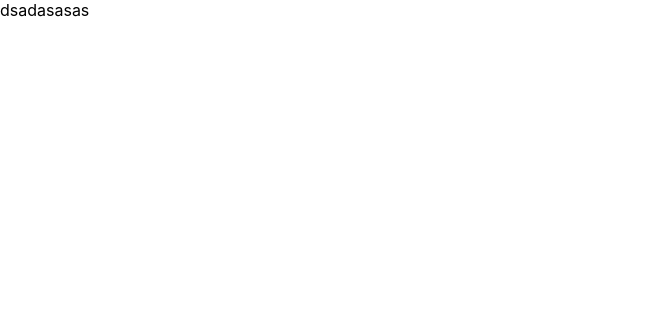
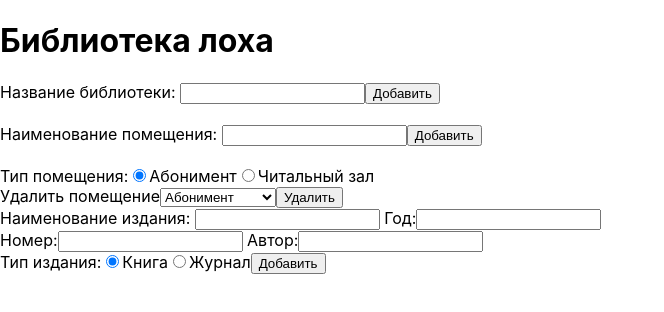
Before and after one commit to Shveder/LR3_VLADIMIR_REACT, a React (Create React App) app: page / in a window 1280 px wide. Shown: the top 312 px of the page, without its empty margins (0-664 px from the left). Built offline with nearby package versions, Linux system fonts and the light colour scheme.

Commit message:
add library template

```diff
--- /dev/null
+++ b/src/Components/MainMenu.css
@@ -0,0 +1,7 @@
+.libNameBlock{
+    margin-bottom: 20px;
+}
+.roomNameBlock
+{
+    margin-bottom: 20px;
+}
--- a/src/Components/MainMenu.jsx
+++ b/src/Components/MainMenu.jsx
@@ -1,9 +1,23 @@
 import React from "react";
+import "./MainMenu.css"
 
-const MainMenu = ()=>
-{
-return<>
-dsadasasas</>
+const MainMenu = () => {
+    return <>
+        <h1>Библиотека лоха</h1>
+        <div className="libNameBlock">Название библиотеки: <input title="Введите название" /><button>Добавить</button></div>
+        <div className="roomNameBlock">Наименование помещения: <input title="Введите наименование" /><button>Добавить</button></div>
+        <div>Тип помещения:<input type="radio" name="typeOfRoom" checked/>Абонимент<input type="radio" name="typeOfRoom" />Читальный зал</div>
+        <div>Удалить помещение
+            <select>
+                <option>Абонимент</option>
+                <option>Читальный зал</option>
+            </select>
+            <button>Удалить</button></div>
+        <div>Наименование издания: <input title="Введите наименование издания" /> Год:<input title="Введите год издания" /></div>
+        <div>Номер:<input title="Введите номер издания" /> Автор:<input title="Введите автора" /></div>
+       <div>Тип издания:<input type="radio" id="book" name="type" checked/>Книга
+            <input type="radio" id="magazine" name="type" />Журнал<button>Добавить</button></div>
+    </>
 
 }
 
```
